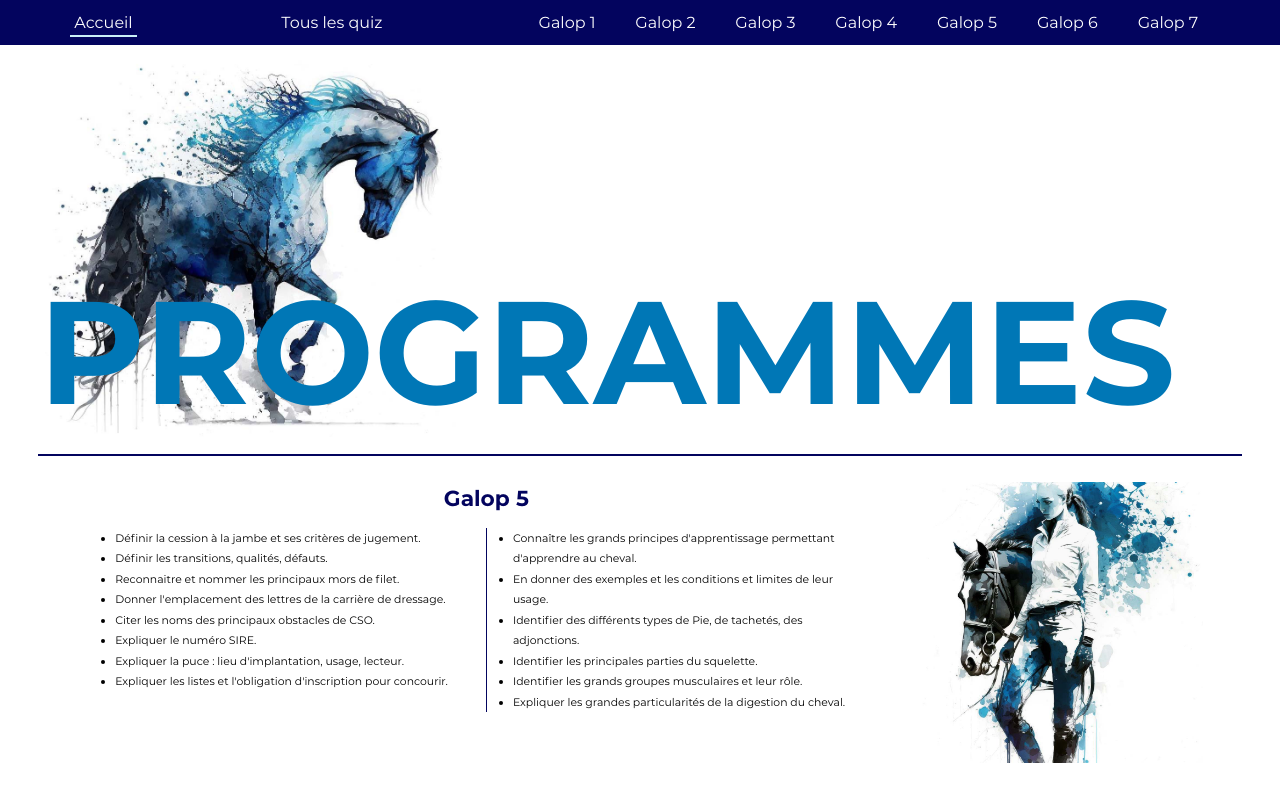
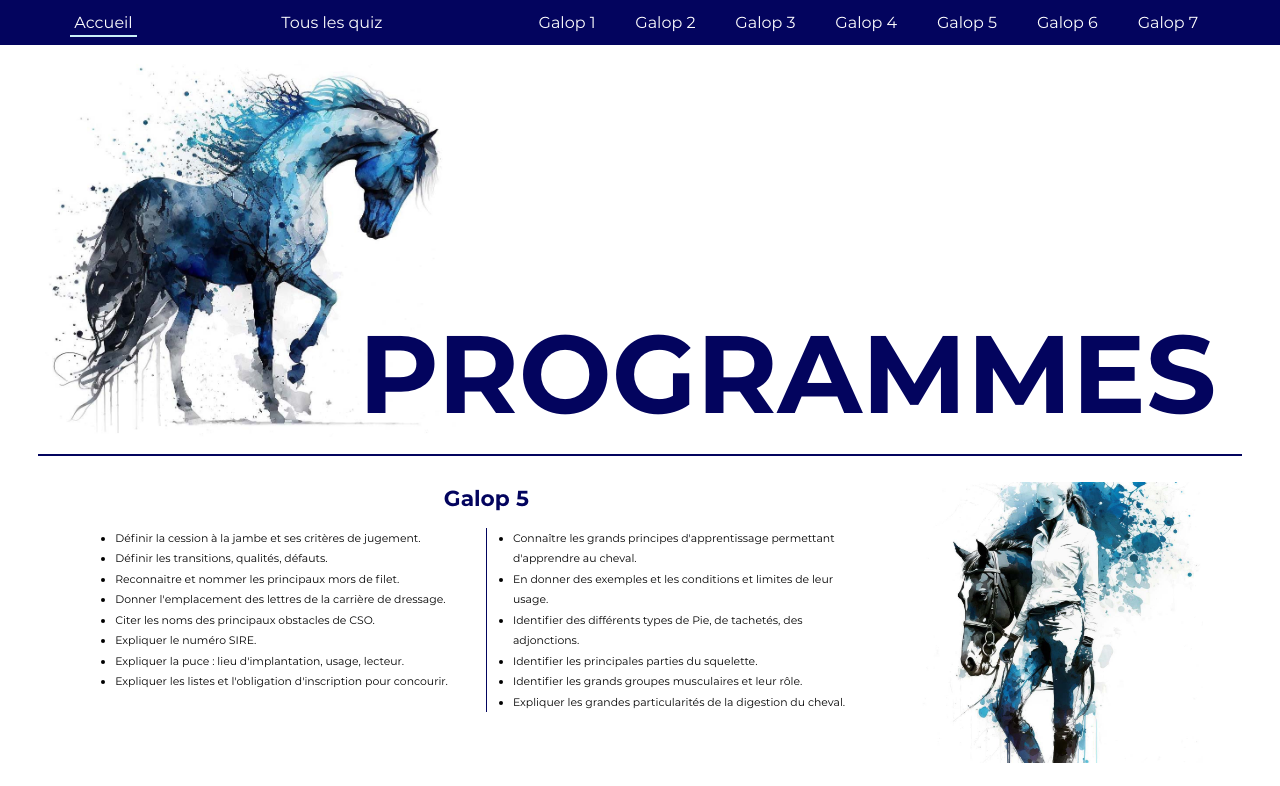
Before and after one commit to luxel-h/galops, a plain HTML site: page index.html in a window 1280 px wide. Shown: the top 786 px of the page. Drawn offline with Linux system fonts and the light colour scheme.

Commit message:
Updated style.css, Added quiz/style.css

```diff
--- a/style.css
+++ b/style.css
@@ -99,8 +99,9 @@ nav li:hover .div_underline,
     justify-content: flex-start;
     align-items: flex-end;
     flex-wrap: wrap;
-    color: #0077b6ff;
-    font-size: 5.7vw;
+    color: #03045eff;
+    /* font-size: 5.7vw;  */
+    font-size: 4.3vw;
     font-weight: 700;
     height: 30vw;
     padding-top: 1vw;
@@ -108,6 +109,8 @@ nav li:hover .div_underline,
 }
 
 .div_main_title h1 {
+    /* padding-left: 0; */
+    padding-left: 25vw;
     position: relative;
 }
 
```
Also changed, not shown: quiz/style.css (added).
